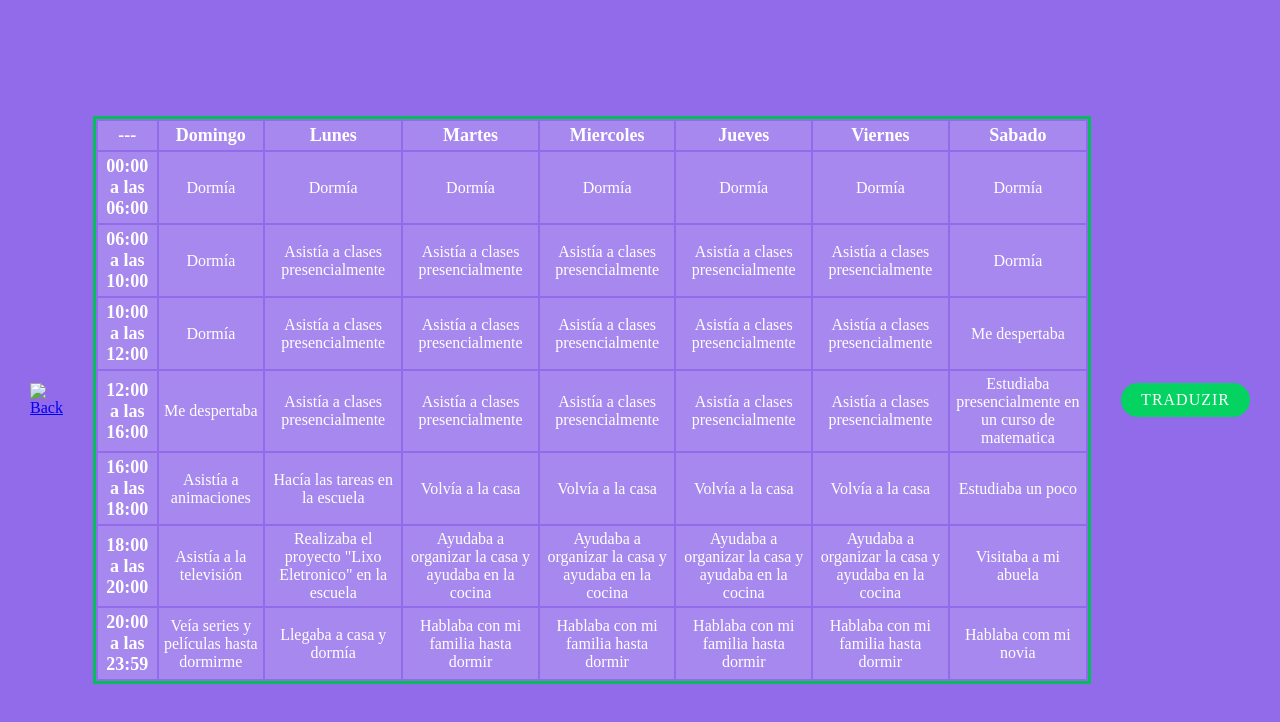
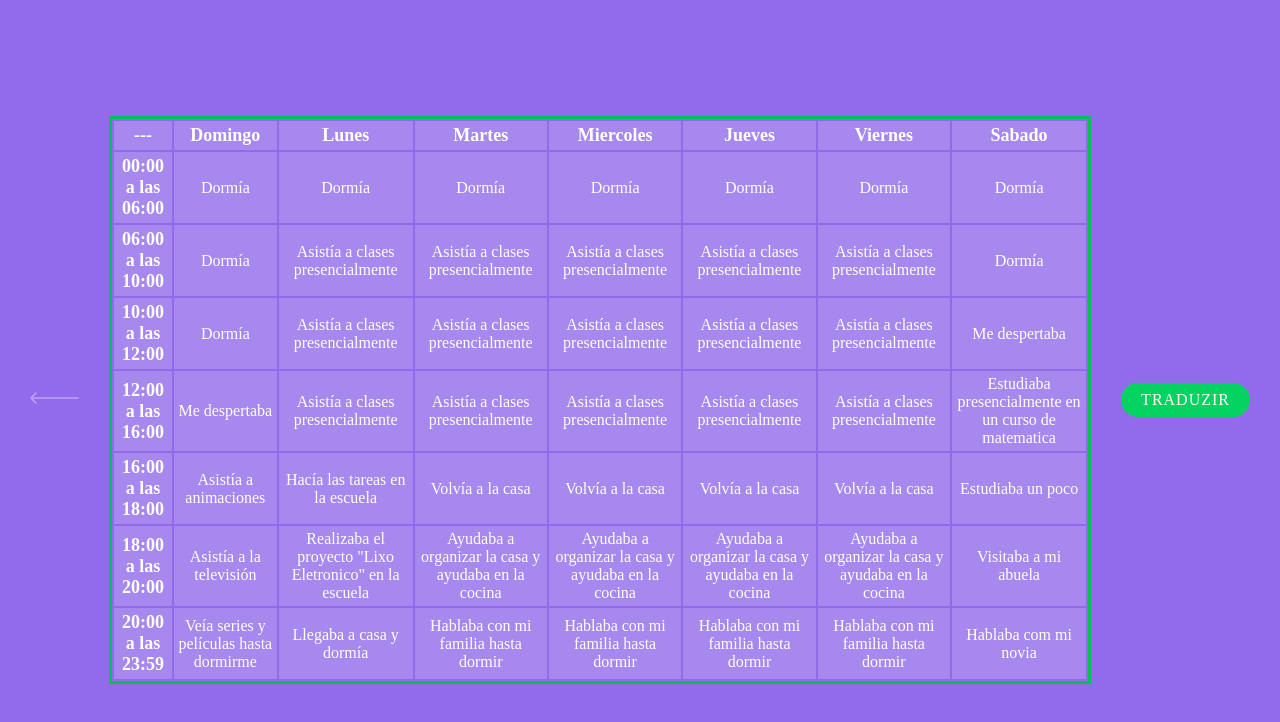
Before and after one commit to YujiYashima/MySchedule, a plain HTML site: page antes.html in a window 1280 px wide. Drawn offline with Linux system fonts and the light colour scheme.

Commit message:
Agenda Espanhol

```diff
--- a/antes.html
+++ b/antes.html
@@ -21,7 +21,7 @@
 
         <a href="index.html">
 
-            <img src="images/desfazer.svg" alt="Back">
+            <img src="images/back.svg" alt="Back">
 
         </a>
 
```
